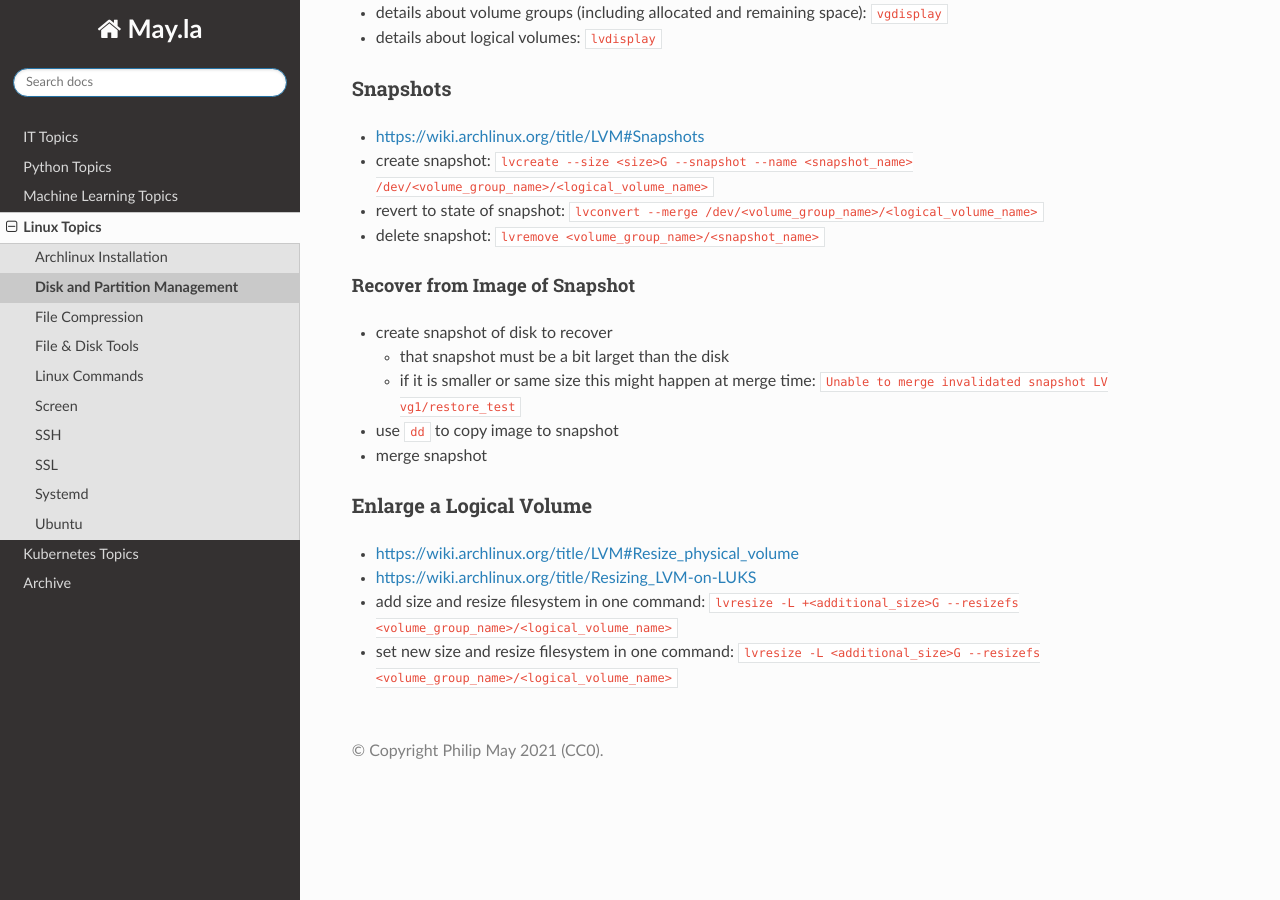
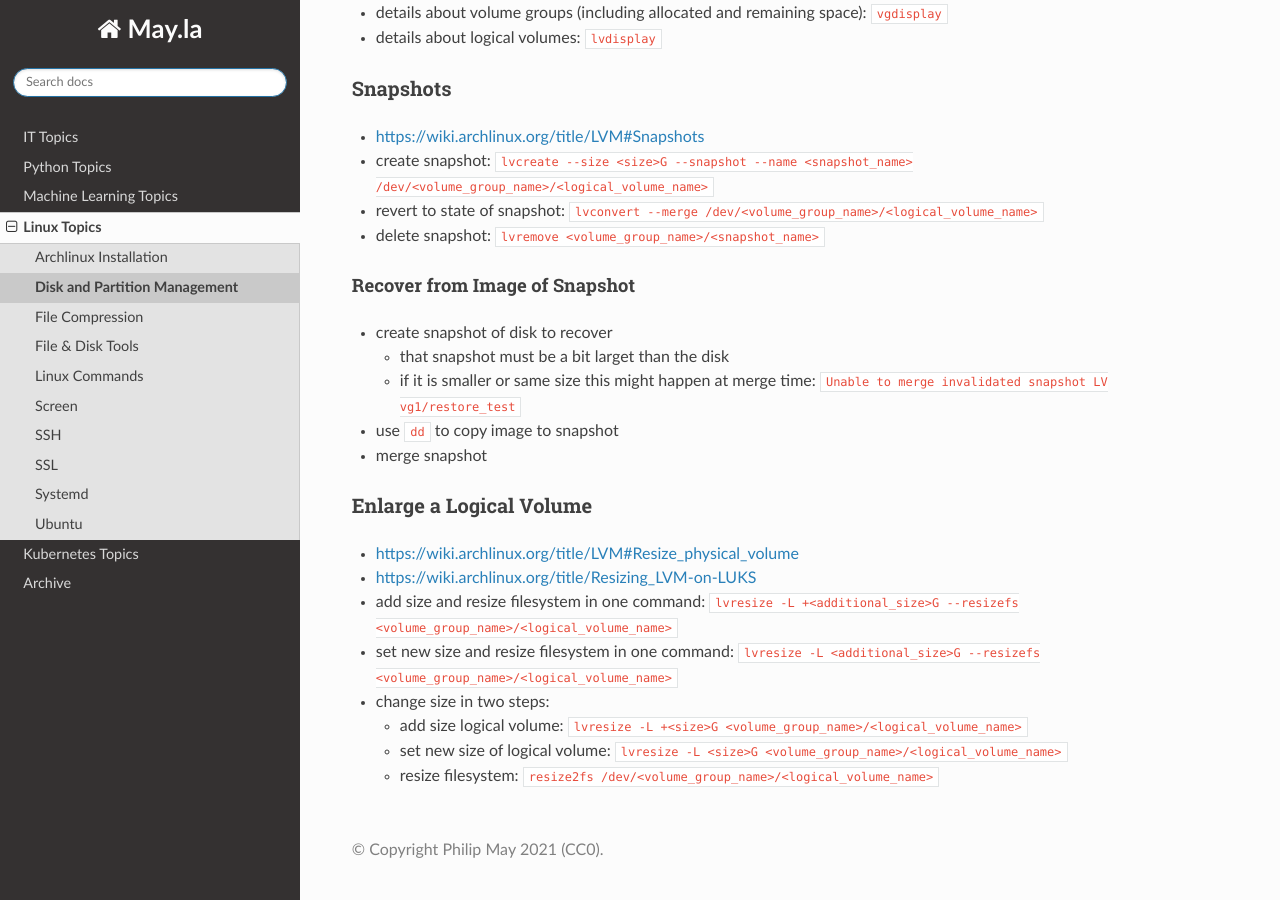
Before and after one commit to PhilipMay/May.la, a Sphinx documentation site: the page built from source/linux/disk-and-partition.md, in a window 1280 px wide and 900 px high, scrolled down 1211 px. Built offline with Sphinx 7.4.7 and the Read the Docs theme 2.0.0, drawn with Linux system fonts in a browser that asks for light colours.

Commit message:
Update disk-and-partition.md

```diff
--- a/source/linux/disk-and-partition.md
+++ b/source/linux/disk-and-partition.md
@@ -54,3 +54,7 @@
 - https://wiki.archlinux.org/title/Resizing_LVM-on-LUKS
 - add size and resize filesystem in one command: `lvresize -L +<additional_size>G --resizefs <volume_group_name>/<logical_volume_name>`
 - set new size and resize filesystem in one command: `lvresize -L <additional_size>G --resizefs <volume_group_name>/<logical_volume_name>`
+- change size in two steps:
+  - add size logical volume: `lvresize -L +<size>G <volume_group_name>/<logical_volume_name>`
+  - set new size of logical volume: `lvresize -L <size>G <volume_group_name>/<logical_volume_name>`
+  - resize filesystem: `resize2fs /dev/<volume_group_name>/<logical_volume_name>`
```
